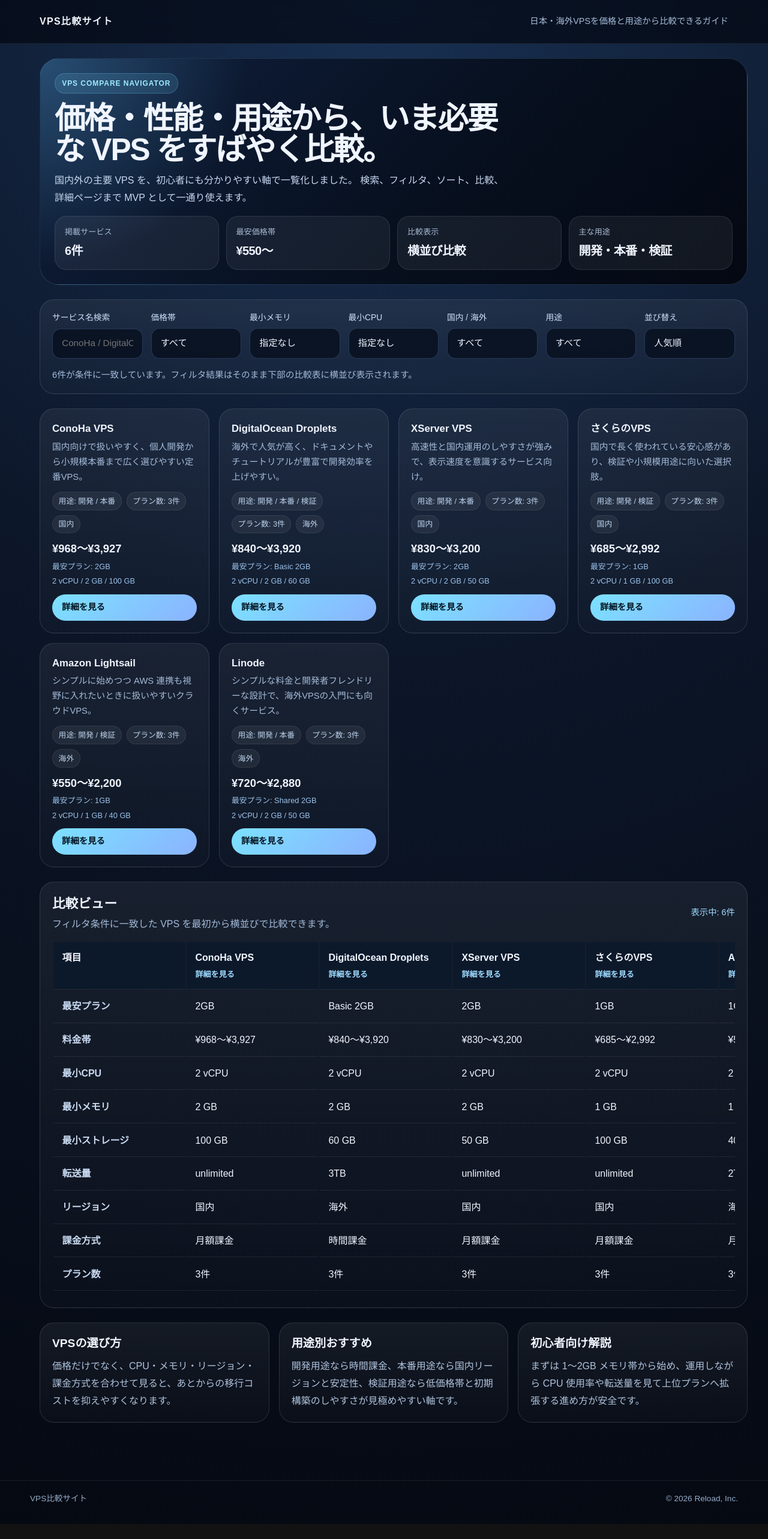
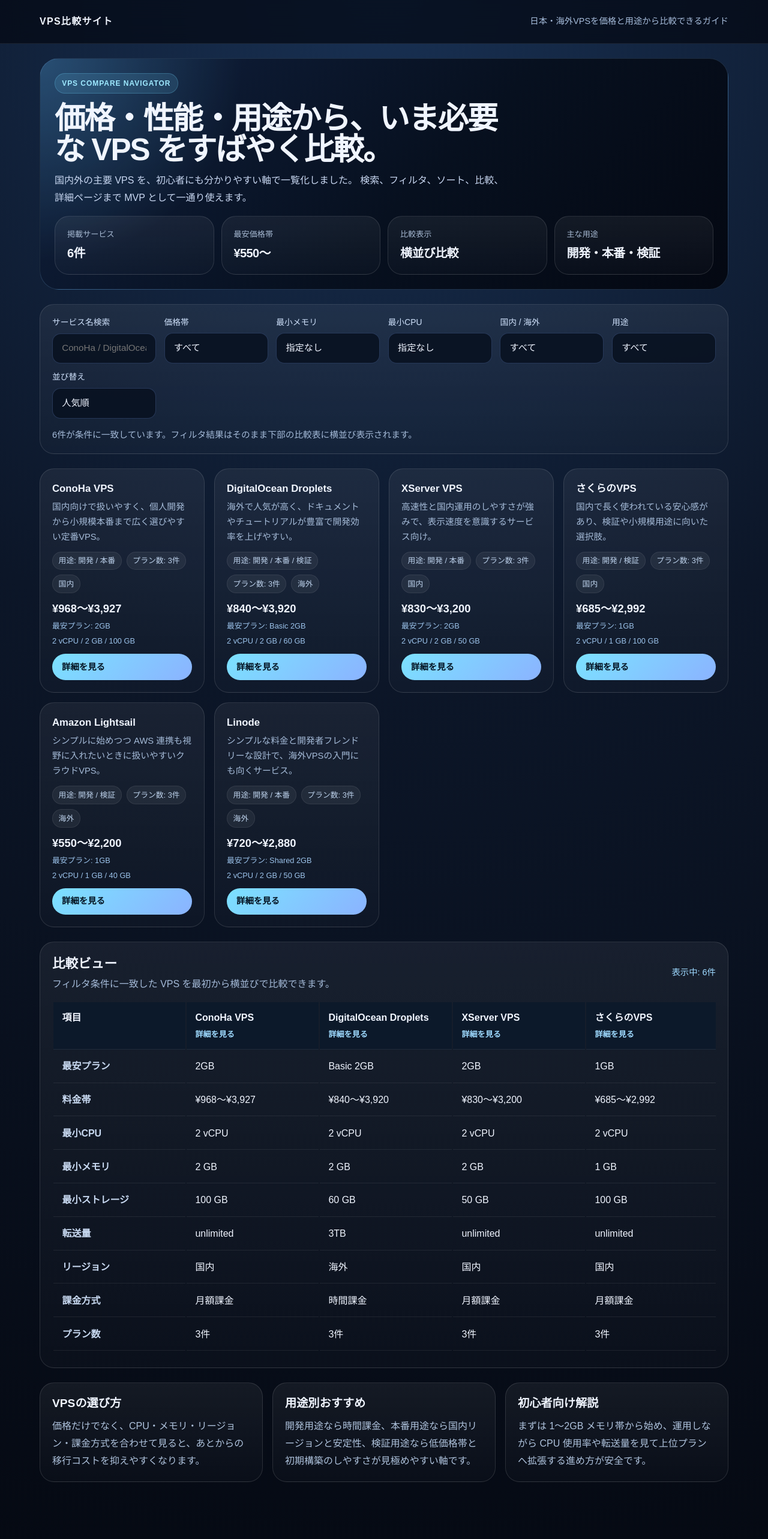
Before and after one commit to reload-co-jp/vps-survey, a Next.js app: page / in a window 1280 px wide. Shown: the top 2566 px of the page at 60% size. Before the commit the page ends 2541 px from the top, so only its background shows below. Built offline with nearby package versions, Linux system fonts and the light colour scheme; no server answers.

Commit message:
Fix width

```diff
--- a/components/vps-explorer.tsx
+++ b/components/vps-explorer.tsx
@@ -24,15 +24,6 @@
   sort: "popular",
 }
 
-const sectionStyle = {
-  background:
-    "linear-gradient(180deg, rgba(255,255,255,0.06), rgba(255,255,255,0.02))",
-  border: "1px solid rgba(255,255,255,0.12)",
-  borderRadius: 24,
-  padding: "1.25rem",
-  maxWidth: "1180px",
-}
-
 const controlStyle = {
   appearance: "none" as const,
   background: "rgba(9, 18, 32, 0.88)",
@@ -44,11 +35,6 @@
   padding: "0.8rem 0.95rem",
   width: "100%",
 }
-const responsiveGrid = (minWidth: string) => ({
-  display: "grid",
-  gap: "1rem",
-  gridTemplateColumns: `repeat(auto-fit, minmax(min(100%, ${minWidth}), 1fr))`,
-})
 
 type Props = {
   services: VpsService[]
@@ -76,6 +62,7 @@
 
   return (
     <div
+      data-vps-explorer=""
       style={{
         display: "grid",
         gap: "1.5rem",
@@ -84,15 +71,88 @@
         width: "100%",
       }}
     >
+      <style>{`
+        [data-vps-explorer] [data-surface='default'] {
+          background: linear-gradient(
+            180deg,
+            rgba(255, 255, 255, 0.06),
+            rgba(255, 255, 255, 0.02)
+          );
+          border: 1px solid rgba(255, 255, 255, 0.12);
+          border-radius: 24px;
+          padding: 1.25rem;
+        }
+
+        [data-vps-explorer] [data-surface='responsive'] {
+          background: linear-gradient(
+            180deg,
+            rgba(255, 255, 255, 0.06),
+            rgba(255, 255, 255, 0.02)
+          );
+          border: 1px solid rgba(255, 255, 255, 0.12);
+          border-radius: clamp(20px, 4vw, 24px);
+          padding: clamp(0.9rem, 3vw, 1.25rem);
+        }
+
+        [data-vps-explorer] [data-grid='metrics'] {
+          display: grid;
+          gap: 0.75rem;
+          grid-template-columns: repeat(
+            auto-fit,
+            minmax(min(100%, 160px), 1fr)
+          );
+        }
+
+        [data-vps-explorer] [data-grid='filters'] {
+          align-items: end;
+          display: grid;
+          gap: 0.85rem;
+          grid-template-columns: repeat(
+            auto-fit,
+            minmax(min(100%, 150px), 1fr)
+          );
+        }
+
+        [data-vps-explorer] [data-grid='services'] {
+          display: grid;
+          gap: 1rem;
+          grid-template-columns: repeat(
+            auto-fit,
+            minmax(min(100%, 260px), 1fr)
+          );
+          max-width: 100%;
+          min-width: 0;
+          width: 100%;
+        }
+
+        [data-vps-explorer] [data-grid='articles'] {
+          display: grid;
+          gap: 1rem;
+          grid-template-columns: repeat(
+            auto-fit,
+            minmax(min(100%, 240px), 1fr)
+          );
+        }
+
+        [data-vps-explorer] [data-scroll='x'] {
+          -webkit-overflow-scrolling: touch;
+          overflow-x: auto;
+          overscroll-behavior-x: contain;
+          padding-bottom: 0.35rem;
+        }
+      `}</style>
       <section
         style={{
           background:
             "radial-gradient(circle at top left, rgba(103, 199, 255, 0.28), transparent 28%), linear-gradient(135deg, #10203e 0%, #07101f 55%, #040812 100%)",
           border: "1px solid rgba(139, 197, 255, 0.18)",
           borderRadius: "clamp(20px, 4vw, 32px)",
+          maxWidth: "100%",
+          minWidth: 0,
           overflow: "hidden",
           padding: "clamp(0.9rem, 3vw, 1.5rem)",
           position: "relative",
+          width: "100%",
         }}
       >
         <div
@@ -136,7 +196,7 @@
               として一通り使えます。
             </p>
           </div>
-          <div style={{ ...responsiveGrid("160px"), gap: "0.75rem" }}>
+          <div data-grid="metrics">
             <MetricCard label="掲載サービス" value={`${services.length}件`} />
             <MetricCard label="最安価格帯" value="¥550〜" />
             <MetricCard label="比較表示" value="横並び比較" />
@@ -145,15 +205,9 @@
         </div>
       </section>
 
-      <section style={sectionStyle}>
+      <section data-surface="default" style={{ maxWidth: "100%", minWidth: 0, width: "100%" }}>
         <div style={{ display: "grid", gap: "1rem" }}>
-          <div
-            style={{
-              ...responsiveGrid("150px"),
-              alignItems: "end",
-              gap: "0.85rem",
-            }}
-          >
+          <div data-grid="filters">
             <ControlField label="サービス名検索">
               <input
                 onChange={(event) => updateFilter("query", event.target.value)}
@@ -267,19 +321,16 @@
         </div>
       </section>
 
-      <section
-        style={{
-          ...responsiveGrid("260px"),
-          minWidth: 0,
-          width: "100%",
-          maxWidth: "1180px",
-        }}
-      >
+      <section data-grid="services">
         {filteredServices.map((service) => {
           const lowestPricePlan = getLowestPricePlan(service)
 
           return (
-            <article key={service.id} style={sectionStyle}>
+            <article
+              key={service.id}
+              data-surface="default"
+              style={{ maxWidth: "100%", minWidth: 0, width: "100%" }}
+            >
               <div style={{ display: "grid", gap: "0.75rem" }}>
                 <div style={{ display: "grid", gap: "0.35rem" }}>
                   <strong style={{ fontSize: "1.05rem" }}>
@@ -331,11 +382,8 @@
       </section>
 
       <section
-        style={{
-          ...sectionStyle,
-          borderRadius: "clamp(20px, 4vw, 24px)",
-          padding: "clamp(0.9rem, 3vw, 1.25rem)",
-        }}
+        data-surface="responsive"
+        style={{ maxWidth: "100%", minWidth: 0, width: "100%" }}
       >
         <div
           style={{
@@ -364,14 +412,7 @@
             条件に一致するサービスがありません。フィルタ条件を調整してください。
           </p>
         ) : (
-          <div
-            style={{
-              WebkitOverflowScrolling: "touch",
-              overflowX: "auto",
-              overscrollBehaviorX: "contain",
-              paddingBottom: "0.35rem",
-            }}
-          >
+          <div data-scroll="x">
             <table
               style={{
                 minWidth: "100%",
@@ -416,13 +457,7 @@
         )}
       </section>
 
-      <section
-        style={{
-          display: "grid",
-          gap: "1rem",
-          gridTemplateColumns: "repeat(auto-fit, minmax(240px, 1fr))",
-        }}
-      >
+      <section data-grid="articles" style={{ maxWidth: "100%", minWidth: 0, width: "100%" }}>
         <ArticleCard
           title="VPSの選び方"
           body="価格だけでなく、CPU・メモリ・リージョン・課金方式を合わせて見ると、あとからの移行コストを抑えやすくなります。"
@@ -442,13 +477,10 @@
 
 const MetricCard = ({ label, value }: { label: string; value: string }) => (
   <div
+    data-surface="default"
     style={{
-      background: "rgba(255,255,255,0.06)",
-      border: "1px solid rgba(255,255,255,0.1)",
-      borderRadius: 20,
       display: "grid",
       gap: "0.35rem",
-      padding: "1rem",
     }}
   >
     <span style={{ color: "#a6b9d2", fontSize: "0.82rem" }}>{label}</span>
@@ -473,11 +505,8 @@
 
 const ArticleCard = ({ body, title }: { body: string; title: string }) => (
   <article
-    style={{
-      ...sectionStyle,
-      borderRadius: "clamp(20px, 4vw, 24px)",
-      padding: "clamp(0.9rem, 3vw, 1.25rem)",
-    }}
+    data-surface="responsive"
+    style={{ maxWidth: "100%", minWidth: 0, width: "100%" }}
   >
     <div style={{ display: "grid", gap: "0.6rem" }}>
       <h2 style={{ fontSize: "1.2rem" }}>{title}</h2>
```
Also changed, not shown: app/vps/[id]/page.tsx (+5 -7 lines).
